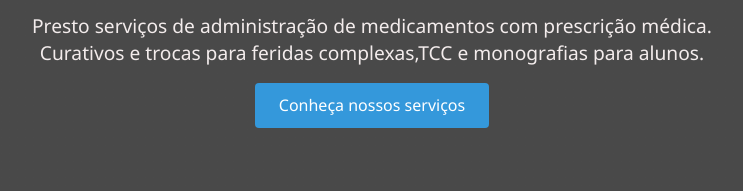
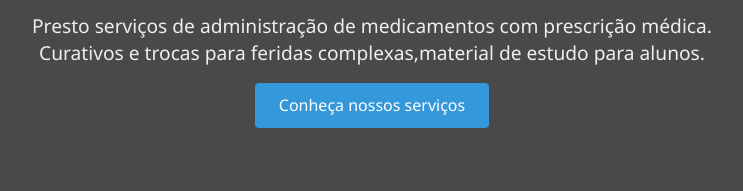
Before and after one commit to Patric49/business, a plain HTML site: page index.html in a window 1280 px wide. Shown: the part 213-404 px from the top of the page, 268-1011 px from the left. Drawn offline with Linux system fonts and the light colour scheme.

Commit message:
Update index.html

```diff
--- a/index.html
+++ b/index.html
@@ -32,7 +32,7 @@
                 <h2>Suporte Profissional e Acadêmico</h2>
                    <body link="white" vlink="white" alink="white">
                 <p>Presto serviços de administração de medicamentos com prescrição médica.</p>
-                <p>Curativos e trocas para feridas complexas,TCC e monografias para alunos.</p>
+                <p>Curativos e trocas para feridas complexas,material de estudo para alunos.</p>
                 <a href="servicos.html" class="btn">Conheça nossos serviços</a>
             </div>
         </section>
```
